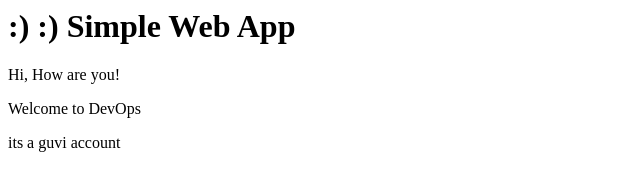
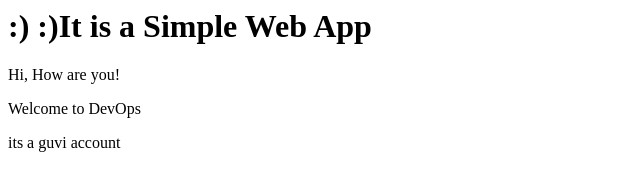
Before and after one commit to sakshi12oct/sample-web-master-slave, a plain HTML site: page index.html in a window 1280 px wide. Shown: the whole page, without its empty margins (0-640 px from the left). Drawn offline with Linux system fonts and the light colour scheme.

Commit message:
Update index.html

```diff
--- a/index.html
+++ b/index.html
@@ -1,6 +1,6 @@
 <html>
 <title>Simple Web App</title>
-<H1>:) :) Simple Web App</H1>
+<H1>:) :)It is a Simple Web App</H1>
 
 <p>  Hi, How are you!</p>
 <p> Welcome to DevOps</p>
```
